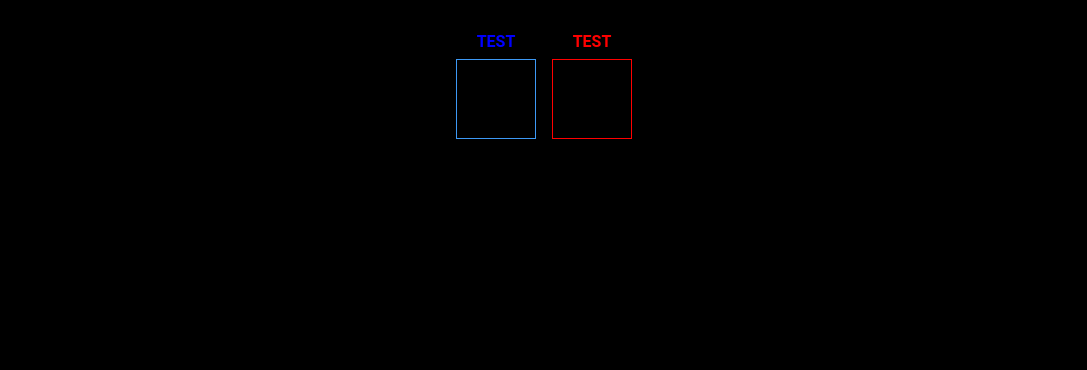
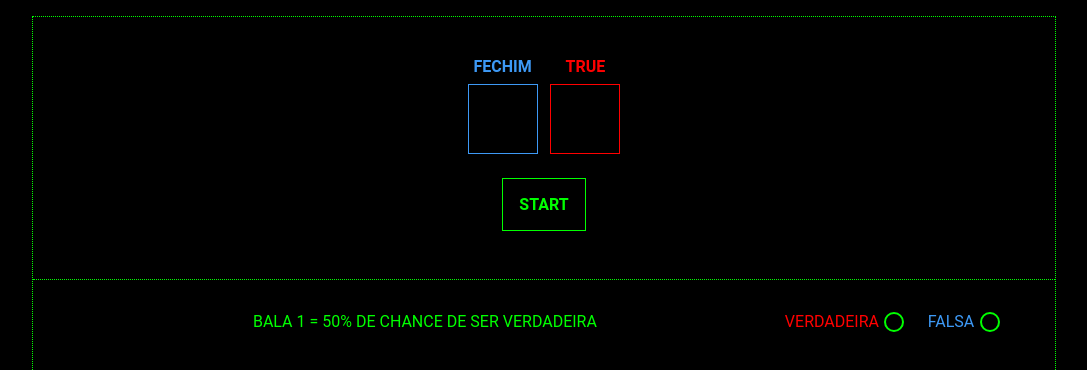
Before and after one commit to GoodGD-Dev/Buckshoot-Roulette-Notes, a React (Create React App) app: page / in a window 1280 px wide. Shown: the top 370 px of the page, without its empty margins (96-1183 px from the left). Built offline with nearby package versions, Linux system fonts and the light colour scheme.

Commit message:
front end pronto

```diff
--- /dev/null
+++ b/src/components/BulletsList/index.tsx
@@ -0,0 +1,18 @@
+import { BALAS } from '../../utils/enums'
+import * as S from './style'
+
+const BulletList = () => {
+  return (
+    <>
+      <S.Lista>
+        <S.Itens>Bala 1 = 50% de chance de ser verdadeira</S.Itens>
+        <S.Span value={BALAS.TRUE}>Verdadeira</S.Span>
+        <S.Check name="test1" value={BALAS.TRUE} />
+        <S.Span value={BALAS.FECHIM}>Falsa</S.Span>
+        <S.Check name="test1" value={BALAS.FECHIM} />
+      </S.Lista>
+    </>
+  )
+}
+
+export default BulletList
--- /dev/null
+++ b/src/components/BulletsList/style.ts
@@ -0,0 +1,42 @@
+import styled from 'styled-components'
+import variaveis from '../../styles/variaveis'
+import { BALAS } from '../../utils/enums/index'
+
+type RatioProps = {
+  value?: BALAS.FECHIM | BALAS.TRUE
+}
+
+export const Lista = styled.ul`
+  display: grid;
+  grid-template-columns: 15fr repeat(4, 1fr);
+  margin-top: 3rem;
+  padding: 2rem;
+  color: ${variaveis.primary};
+  text-transform: uppercase;
+  border-top: dotted 1px ${variaveis.primary};
+`
+export const Itens = styled.li`
+  margin-bottom: 1rem;
+`
+
+export const Span = styled.span<RatioProps>`
+  color: ${({ value }) =>
+    value === BALAS.FECHIM ? variaveis.fechim : variaveis.true};
+`
+
+export const Check = styled.input.attrs(() => ({
+  type: 'radio'
+}))<RatioProps>`
+  appearance: none;
+  background-color: ${variaveis.secundary};
+  border: solid 2px ${variaveis.primary};
+  border-radius: 100%;
+  width: 20px;
+  height: 20px;
+  margin-left: 0.3rem;
+
+  &:checked {
+    background-color: ${({ value }) =>
+      value === BALAS.FECHIM ? variaveis.fechim : variaveis.true};
+  }
+`
--- a/src/components/StartGame/index.tsx
+++ b/src/components/StartGame/index.tsx
@@ -1,18 +1,22 @@
+import { BALAS } from '../../utils/enums'
 import * as S from './style'
+import BulletList from '../BulletsList'
 
 const StartGame = () => {
   return (
     <>
       <S.StarContainer>
         <S.InputGroup>
-          <S.LabelBase color="fechim">Test</S.LabelBase>
-          <S.InputBase color="fechim" />
+          <S.LabelBase color={BALAS.FECHIM}>{BALAS.FECHIM}</S.LabelBase>
+          <S.InputBase color={BALAS.FECHIM} />
         </S.InputGroup>
         <S.InputGroup>
-          <S.LabelBase color="true">Test</S.LabelBase>
-          <S.InputBase color="true" />
+          <S.LabelBase color={BALAS.TRUE}>{BALAS.TRUE}</S.LabelBase>
+          <S.InputBase color={BALAS.TRUE} />
         </S.InputGroup>
       </S.StarContainer>
+      <S.BtnBase>Start</S.BtnBase>
+      <BulletList />
     </>
   )
 }
--- a/src/components/StartGame/style.ts
+++ b/src/components/StartGame/style.ts
@@ -1,15 +1,16 @@
 import styled from 'styled-components'
 import variaveis from '../../styles/variaveis'
+import { BALAS } from '../../utils/enums/index'
 
 type StartProps = {
-  color: 'fechim' | 'true'
+  color: BALAS.FECHIM | BALAS.TRUE
 }
 
 export const StarContainer = styled.div`
   display: flex;
   justify-content: center;
-  gap: 1rem;
-  margin-top: 2rem;
+  gap: 1vw;
+  margin-top: 5vh;
 `
 
 export const InputGroup = styled.div`
@@ -20,7 +21,8 @@ export const InputGroup = styled.div`
 
 export const LabelBase = styled.label<StartProps>`
   text-align: center;
-  color: ${({ color }) => (color === 'fechim' ? 'blue' : 'red')};
+  color: ${({ color }) =>
+    color === BALAS.FECHIM ? variaveis.fechim : variaveis.true};
   text-transform: uppercase;
   font-weight: bold;
 `
@@ -32,17 +34,42 @@ export const InputBase = styled.input.attrs(() => ({
   step: 1
 }))<StartProps>`
   border: solid 1px
-    ${({ color }) => (color === 'fechim' ? variaveis.fechim : variaveis.true)};
-  width: 5rem;
-  height: 5rem;
+    ${({ color }) =>
+      color === BALAS.FECHIM ? variaveis.fechim : variaveis.true};
+  width: 5vw;
+  height: 5vh;
+  min-width: 70px;
+  min-height: 70px;
+  max-width: 95px;
+  max-height: 95px;
+  padding: 1vh;
   text-align: center;
   color: ${({ color }) =>
-    color === 'fechim' ? variaveis.fechim : variaveis.true};
+    color === BALAS.FECHIM ? variaveis.fechim : variaveis.true};
   font-size: 2rem;
 
   &:focus {
     outline: none;
     border: solid 2px
-      ${({ color }) => (color === 'fechim' ? variaveis.fechim : variaveis.true)};
+      ${({ color }) =>
+        color === BALAS.FECHIM ? variaveis.fechim : variaveis.true};
   }
 `
+
+export const BtnBase = styled.button`
+  outline: none;
+  border: none;
+  border: solid 1px ${variaveis.primary};
+  color: ${variaveis.primary};
+  font-size: 1rem;
+  padding: 1rem;
+  text-transform: uppercase;
+  font-weight: bold;
+  cursor: pointer;
+  margin-top: 1.5rem;
+
+  &:hover {
+    background-color: ${variaveis.primary};
+    color: ${variaveis.secundary};
+  }
+`
--- a/src/styles/index.ts
+++ b/src/styles/index.ts
@@ -1,4 +1,5 @@
 import styled, { createGlobalStyle } from 'styled-components'
+import variaveis from './variaveis'
 
 const EstiloGlobal = createGlobalStyle`
   * {
@@ -7,7 +8,7 @@ const EstiloGlobal = createGlobalStyle`
     box-sizing: border-box;
     font-family: Roboto, sans-serif;
     list-style: none;
-    background-color: black;
+    background-color: ${variaveis.background};
   }
 
 `
@@ -15,6 +16,11 @@ export const Container = styled.div`
   max-width: 1024px;
   width: 100%;
   margin: 0 auto;
+  border: dotted 1px ${variaveis.primary};
+  height: 95vh;
+  width: 95vw;
+  margin-top: 2vh;
+  text-align: center;
 `
 
 export default EstiloGlobal
--- a/src/styles/variaveis.ts
+++ b/src/styles/variaveis.ts
@@ -3,5 +3,6 @@ export default {
   verde: '#00FF00',
   true: '#FF0000',
   fechim: '#3D99F5',
-  borderColor: '#FFF'
+  primary: '#00FF00',
+  secundary: '#000'
 }
--- a/src/utils/enums/index.ts
+++ b/src/utils/enums/index.ts
@@ -1,8 +1,4 @@
 export enum BALAS {
-  FECHIM = 'fechim',
-  TRUE = 'true'
+  FECHIM = 'Fechim',
+  TRUE = 'True'
 }
-
-export enum COLORS {
-  BACKGROUND = 'background'
-}
```
